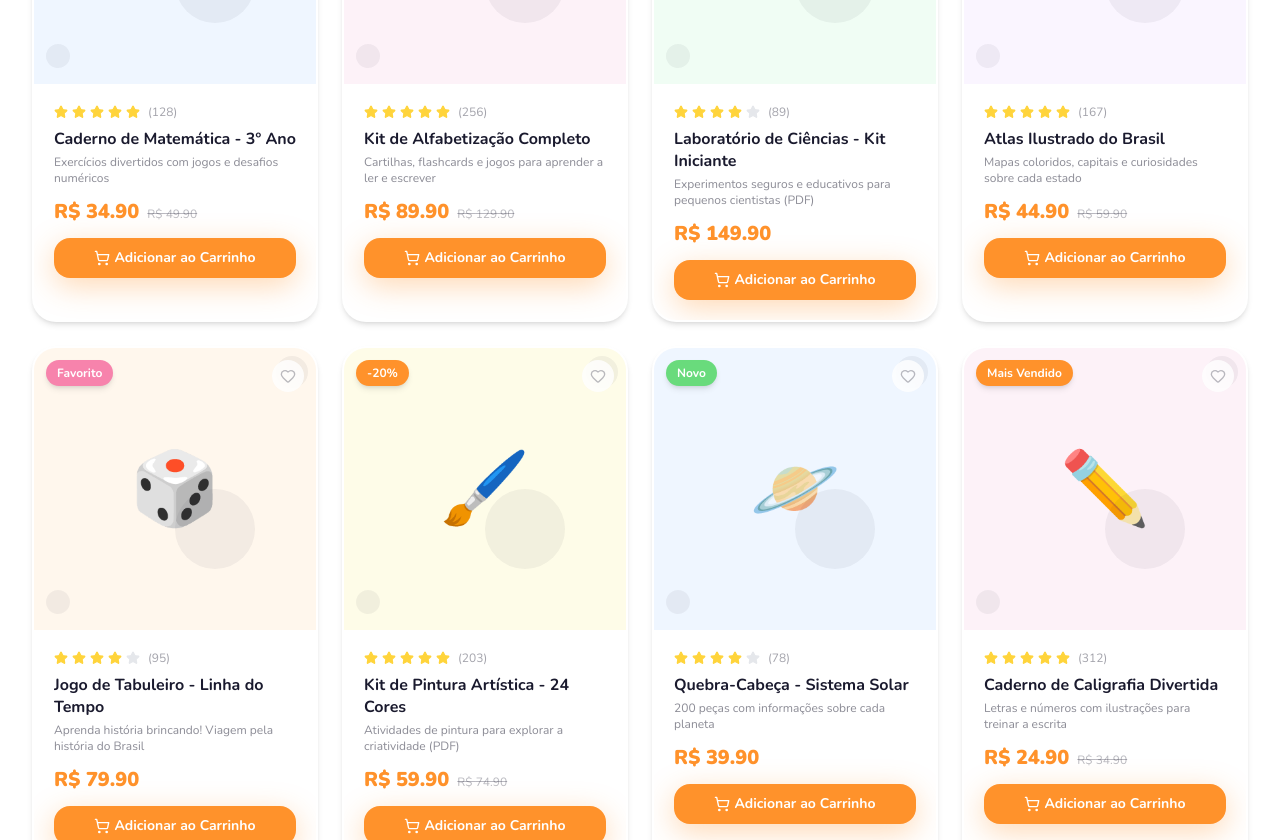
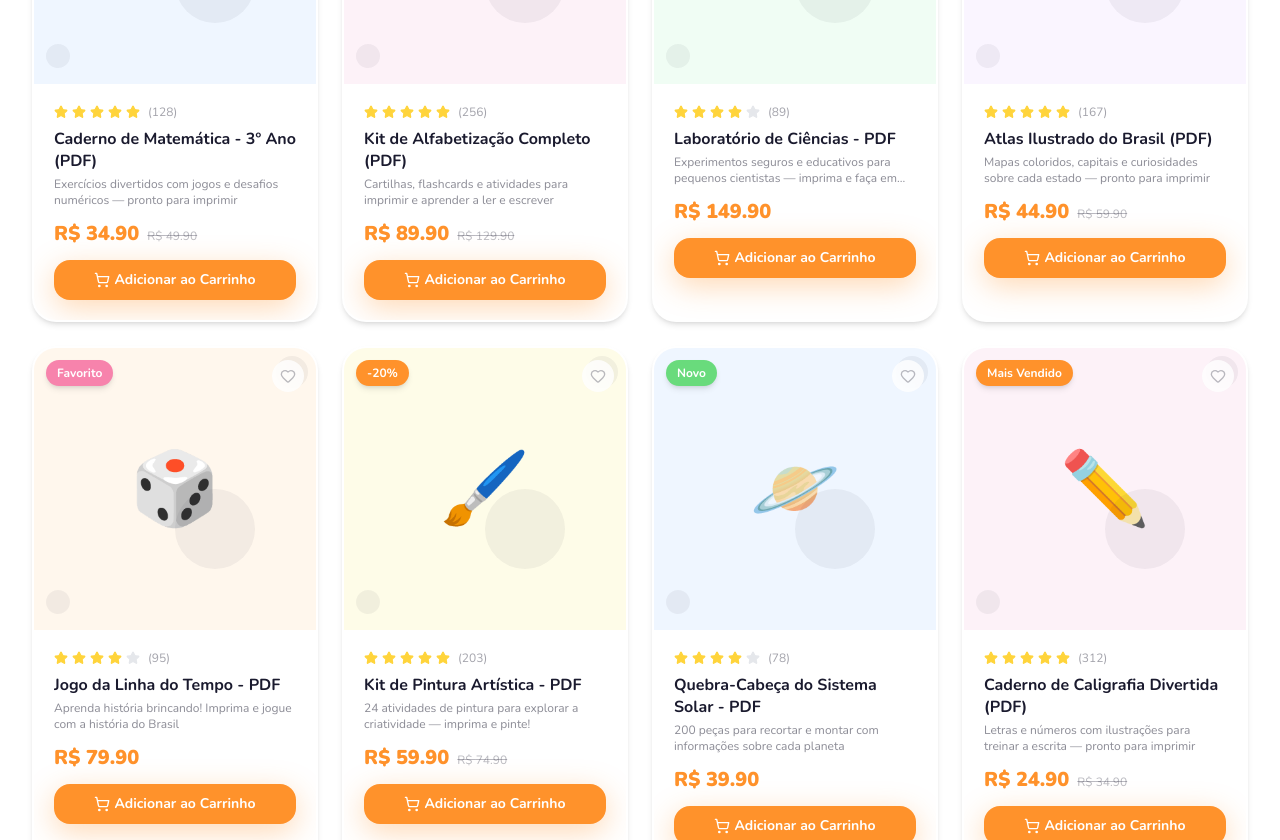
Before and after one commit to MicaelSanPedro/mundo-aprender, a Next.js app: page / in a window 1280 px wide. Shown: the part 1960-2800 px from the top of the page. Built offline with nearby package versions, Linux system fonts and the light colour scheme.

Commit message:
a5868a37-cd28-4465-95e2-1cfe9cc3b333

```diff
--- a/src/app/page.tsx
+++ b/src/app/page.tsx
@@ -58,8 +58,8 @@ const categories = [
 const products = [
   {
     id: 1,
-    name: "Caderno de Matemática - 3º Ano",
-    description: "Exercícios divertidos com jogos e desafios numéricos",
+    name: "Caderno de Matemática - 3º Ano (PDF)",
+    description: "Exercícios divertidos com jogos e desafios numéricos — pronto para imprimir",
     price: 34.90,
     originalPrice: 49.90,
     rating: 5,
@@ -73,8 +73,8 @@ const products = [
   },
   {
     id: 2,
-    name: "Kit de Alfabetização Completo",
-    description: "Cartilhas, flashcards e jogos para aprender a ler e escrever",
+    name: "Kit de Alfabetização Completo (PDF)",
+    description: "Cartilhas, flashcards e atividades para imprimir e aprender a ler e escrever",
     price: 89.90,
     originalPrice: 129.90,
     rating: 5,
@@ -88,8 +88,8 @@ const products = [
   },
   {
     id: 3,
-    name: "Laboratório de Ciências - Kit Iniciante",
-    description: "Experimentos seguros e educativos para pequenos cientistas (PDF)",
+    name: "Laboratório de Ciências - PDF",
+    description: "Experimentos seguros e educativos para pequenos cientistas — imprima e faça em casa!",
     price: 149.90,
     originalPrice: null,
     rating: 4,
@@ -103,8 +103,8 @@ const products = [
   },
   {
     id: 4,
-    name: "Atlas Ilustrado do Brasil",
-    description: "Mapas coloridos, capitais e curiosidades sobre cada estado",
+    name: "Atlas Ilustrado do Brasil (PDF)",
+    description: "Mapas coloridos, capitais e curiosidades sobre cada estado — pronto para imprimir",
     price: 44.90,
     originalPrice: 59.90,
     rating: 5,
@@ -118,8 +118,8 @@ const products = [
   },
   {
     id: 5,
-    name: "Jogo de Tabuleiro - Linha do Tempo",
-    description: "Aprenda história brincando! Viagem pela história do Brasil",
+    name: "Jogo da Linha do Tempo - PDF",
+    description: "Aprenda história brincando! Imprima e jogue com a história do Brasil",
     price: 79.90,
     originalPrice: null,
     rating: 4,
@@ -133,8 +133,8 @@ const products = [
   },
   {
     id: 6,
-    name: "Kit de Pintura Artística - 24 Cores",
-    description: "Atividades de pintura para explorar a criatividade (PDF)",
+    name: "Kit de Pintura Artística - PDF",
+    description: "24 atividades de pintura para explorar a criatividade — imprima e pinte!",
     price: 59.90,
     originalPrice: 74.90,
     rating: 5,
@@ -148,8 +148,8 @@ const products = [
   },
   {
     id: 7,
-    name: "Quebra-Cabeça - Sistema Solar",
-    description: "200 peças com informações sobre cada planeta",
+    name: "Quebra-Cabeça do Sistema Solar - PDF",
+    description: "200 peças para recortar e montar com informações sobre cada planeta",
     price: 39.90,
     originalPrice: null,
     rating: 4,
@@ -163,8 +163,8 @@ const products = [
   },
   {
     id: 8,
-    name: "Caderno de Caligrafia Divertida",
-    description: "Letras e números com ilustrações para treinar a escrita",
+    name: "Caderno de Caligrafia Divertida (PDF)",
+    description: "Letras e números com ilustrações para treinar a escrita — pronto para imprimir",
     price: 24.90,
     originalPrice: 34.90,
     rating: 5,
@@ -185,7 +185,7 @@ const testimonials = [
     role: "Professora do 2º Ano - Escola Municipal",
     emoji: "👩‍🏫",
     rating: 5,
-    text: "Os materiais da Mundo Aprender transformaram minha sala de aula! As crianças ficaram muito mais engajadas e os resultados nas provas melhoraram demais!",
+    text: "Os materiais em PDF da Mundo Aprender transformaram minha sala de aula! Eu imprimo as atividades e as crianças ficaram muito mais engajadas — os resultados nas provas melhoraram demais!",
     bgColor: "bg-kid-blue/10",
     borderColor: "border-kid-blue/30",
   },
@@ -195,7 +195,7 @@ const testimonials = [
     role: "Mãe da Sofia, 7 anos",
     emoji: "👩",
     rating: 5,
-    text: "Comprei o kit de alfabetização e minha filha aprendeu a ler em 2 meses! Os jogos são super divertidos e ela não quer parar de estudar.",
+    text: "Comprei o kit de alfabetização em PDF e minha filha aprendeu a ler em 2 meses! As atividades para imprimir são super divertidas e ela não quer parar de estudar.",
     bgColor: "bg-kid-pink/10",
     borderColor: "border-kid-pink/30",
   },
@@ -205,7 +205,7 @@ const testimonials = [
     role: "Pai do Lucas, 9 anos",
     emoji: "👨",
     rating: 5,
-    text: "O laboratório de ciências é incrível! Meu filho agora quer ser cientista. A qualidade dos materiais é excelente e as instruções são muito claras.",
+    text: "O PDF de laboratório de ciências é incrível! Meu filho agora quer ser cientista. Imprimimos os experimentos em casa e as instruções são super claras e divertidas!",
     bgColor: "bg-kid-green/10",
     borderColor: "border-kid-green/30",
   },
@@ -577,7 +577,7 @@ export default function Home() {
                       </div>
                     ) : orders.length === 0 ? (
                       <div className="flex flex-col items-center justify-center py-12 text-center">
-                        <span className="text-6xl mb-4">📦</span>
+                        <span className="text-6xl mb-4">📥</span>
                         <p className="text-lg font-semibold text-foreground/60">Nenhum pedido ainda</p>
                         <p className="text-sm text-foreground/40 mt-1">Faça sua primeira compra!</p>
                         <Button
@@ -1034,8 +1034,8 @@ export default function Home() {
                 para o Ensino Fundamental!
               </h1>
               <p className="mt-3 sm:mt-4 md:mt-6 text-base sm:text-lg md:text-xl text-white/85 max-w-xl mx-auto lg:mx-0 leading-relaxed">
-                Torne o aprendizado uma aventura incrível! Cadernos, jogos, kits e muito mais para
-                crianças do 1º ao 9º ano. PDFs prontos para imprimir! 📥
+                Atividades, jogos e cadernos em PDF para imprimir! Material didático digital para
+                crianças do 1º ao 9º ano. Download imediato! 📥
               </p>
               <div className="mt-5 sm:mt-6 md:mt-8 flex flex-col sm:flex-row gap-3 justify-center lg:justify-start">
                 <a href="#produtos">
@@ -1484,12 +1484,12 @@ export default function Home() {
               <p className="text-lg text-foreground/70 leading-relaxed mb-6">
                 A <strong className="text-foreground">Mundo Aprender</strong> nasceu da paixão por
                 tornar o aprendizado mais divertido e acessível para crianças brasileiras. Acreditamos
-                que cada criança merece materiais didáticos que despertem curiosidade e criatividade.
+                que cada criança merece materiais didáticos digitais que despertem curiosidade e criatividade.
               </p>
               <p className="text-lg text-foreground/70 leading-relaxed mb-8">
-                Trabalhamos com educadores especializados para desenvolver produtos que combinam
+                Trabalhamos com educadores especializados para desenvolver materiais em PDF que combinam
                 qualidade pedagógica com design atrativo, garantindo que aprender seja sempre uma
-                aventura empolgante! 🚀
+                aventura empolgante! Imprima, use e reuse quantas vezes quiser! 🚀
               </p>
 
               {/* Features */}
@@ -1541,7 +1541,7 @@ export default function Home() {
               className="grid grid-cols-2 gap-4 md:gap-6"
             >
               {[
-                { emoji: "📦", value: "500+", label: "Produtos", color: "bg-kid-blue/10", border: "border-kid-blue/20" },
+                { emoji: "📄", value: "500+", label: "Materiais em PDF", color: "bg-kid-blue/10", border: "border-kid-blue/20" },
                 { emoji: "👨‍👩‍👧‍👦", value: "10.000+", label: "Clientes Felizes", color: "bg-kid-pink/10", border: "border-kid-pink/20" },
                 { emoji: "⭐", value: "4.9/5", label: "Avaliação Média", color: "bg-kid-yellow/10", border: "border-kid-yellow/20" },
                 { emoji: "🏫", value: "2.500+", label: "Escolas Parceiras", color: "bg-kid-green/10", border: "border-kid-green/20" },
@@ -1646,8 +1646,8 @@ export default function Home() {
                 </span>
               </div>
               <p className="text-sm text-white/50 leading-relaxed mb-4">
-                A loja favorita dos pequenos aprendizes! Materiais didáticos divertidos que tornam
-                o aprendizado uma aventura incrível.
+                A loja favorita dos pequenos aprendizes! Materiais didáticos em PDF que tornam
+                o aprendizado uma aventura incrível. Baixe, imprima e divirta-se!
               </p>
               <div className="flex gap-2">
                 {[Facebook, Instagram, Twitter, Youtube].map((Icon, i) => (
```
Also changed, not shown: upload/pasted_image_1776118483738.png (added).
